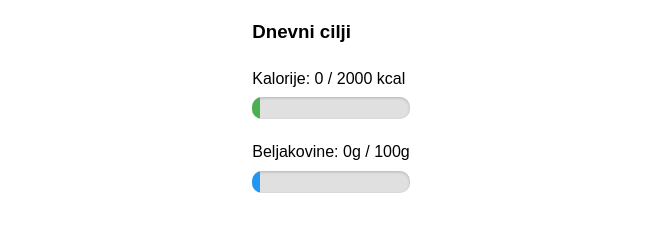
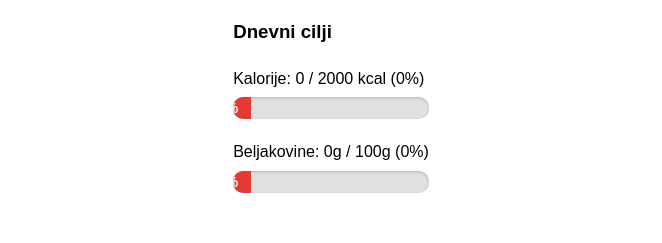
Before and after one commit to MartinFerk/prehranko, a React (Create React App) app in the folder RAZI/frontend/: page /mojprehranko in a window 1280 px wide. Shown: the part 198-441 px from the top of the page, without its empty margins (309-971 px from the left). Built offline with nearby package versions, Linux system fonts and the light colour scheme; no server answers; some icons are missing.

Commit message:
MojPrehranko Stran

```diff
--- a/RAZI/frontend/src/pages/MojPrehranko.js
+++ b/RAZI/frontend/src/pages/MojPrehranko.js
@@ -19,7 +19,6 @@ const MojPrehranko = () => {
 
                 const myObroki = allObroki.filter((o) => o.userEmail === userEmail);
 
-                // Današnji obroki
                 const myTodayObroki = myObroki.filter((o) => {
                     const date = new Date(o.timestamp);
                     date.setHours(0, 0, 0, 0);
@@ -32,7 +31,6 @@ const MojPrehranko = () => {
                 setTodayCalories(caloriesSum);
                 setTodayProtein(proteinSum);
 
-                // Cilji iz localStorage
                 const caloricGoal = parseInt(localStorage.getItem('caloricGoal'));
                 const proteinGoal = parseInt(localStorage.getItem('proteinGoal'));
                 setGoals({
@@ -40,7 +38,6 @@ const MojPrehranko = () => {
                     protein: isNaN(proteinGoal) ? 100 : proteinGoal,
                 });
 
-                // Zadnjih 7 dni
                 const todayDate = new Date();
                 const past7 = Array.from({ length: 7 }, (_, i) => {
                     const d = new Date(todayDate);
@@ -78,6 +75,13 @@ const MojPrehranko = () => {
         return Math.min(100, Math.round((val / goal) * 100));
     };
 
+    const getColorClass = (p) => {
+        if (p < 25) return 'red';
+        if (p < 50) return 'orange';
+        if (p < 75) return 'yellow';
+        return 'green';
+    };
+
     return (
         <div className="container">
             <h1 className="title">Moj Prehranko</h1>
@@ -86,10 +90,12 @@ const MojPrehranko = () => {
                 <h3>Dnevni cilji</h3>
 
                 <div className="progress-wrapper">
-                    <label>Kalorije: {todayCalories} / {goals.calories} kcal</label>
+                    <label>
+                        Kalorije: {todayCalories} / {goals.calories} kcal ({percent(todayCalories, goals.calories)}%)
+                    </label>
                     <div className="progress-bar">
                         <div
-                            className="progress-fill"
+                            className={`progress-fill ${getColorClass(percent(todayCalories, goals.calories))}`}
                             style={{ width: `${percent(todayCalories, goals.calories)}%` }}
                         >
                             <span className="progress-percent">{percent(todayCalories, goals.calories)}%</span>
@@ -98,10 +104,12 @@ const MojPrehranko = () => {
                 </div>
 
                 <div className="progress-wrapper">
-                    <label>Beljakovine: {todayProtein}g / {goals.protein}g</label>
+                    <label>
+                        Beljakovine: {todayProtein}g / {goals.protein}g ({percent(todayProtein, goals.protein)}%)
+                    </label>
                     <div className="progress-bar">
                         <div
-                            className="progress-fill protein"
+                            className={`progress-fill ${getColorClass(percent(todayProtein, goals.protein))}`}
                             style={{ width: `${percent(todayProtein, goals.protein)}%` }}
                         >
                             <span className="progress-percent">{percent(todayProtein, goals.protein)}%</span>
--- a/RAZI/frontend/src/styles.css
+++ b/RAZI/frontend/src/styles.css
@@ -86,6 +86,87 @@ html, body {
 .navbar-item {
   display: inline-block;
 }
+
+.progress-section {
+  margin-top: 30px;
+}
+
+.progress-wrapper {
+  margin-bottom: 20px;
+}
+
+.progress-bar {
+  background-color: #e0e0e0;
+  border-radius: 20px;
+  height: 25px;
+  overflow: hidden;
+  position: relative;
+}
+
+.progress-fill {
+  height: 100%;
+  display: flex;
+  align-items: center;
+  padding-left: 10px;
+  font-weight: bold;
+  color: white;
+  transition: width 0.4s ease;
+}
+
+/* ✅ Barve po nivoju */
+.progress-fill.red {
+  background-color: #e53935;
+}
+
+.progress-fill.orange {
+  background-color: #f57c00;
+}
+
+.progress-fill.yellow {
+  background-color: #fdd835;
+  color: #333;
+}
+
+.progress-fill.green {
+  background-color: #43a047;
+}
+
+/* Procent znotraj */
+.progress-percent {
+  font-size: 14px;
+}
+
+/* Tedenski pregled */
+.weekly-section {
+  margin-top: 40px;
+}
+
+.weekly-bar-chart {
+  display: flex;
+  align-items: flex-end;
+  height: 120px;
+  border-bottom: 1px solid #ccc;
+  margin-top: 10px;
+}
+
+.bar-container {
+  flex: 1;
+  margin: 0 5px;
+  text-align: center;
+}
+
+.bar {
+  background-color: #4caf50;
+  width: 100%;
+  transition: height 0.4s ease;
+  border-radius: 4px 4px 0 0;
+}
+
+.bar-label {
+  margin-top: 5px;
+  font-size: 13px;
+}
+
 
 .navbar-link {
   color: var(--text); /* Temno sivo besedilo */
```
